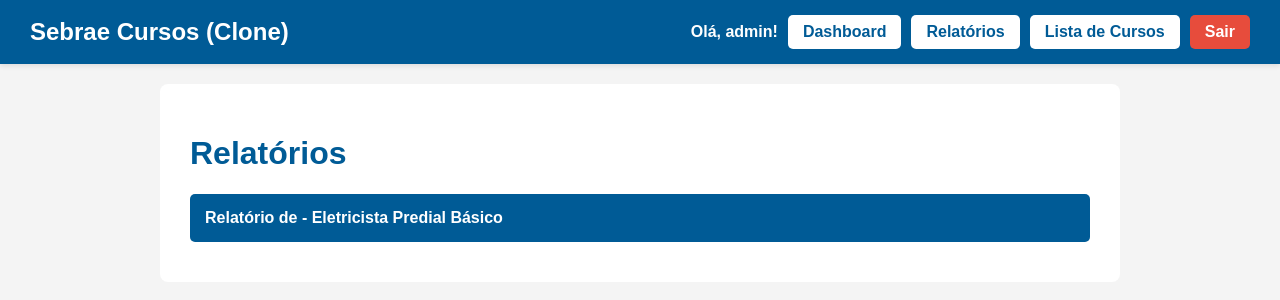
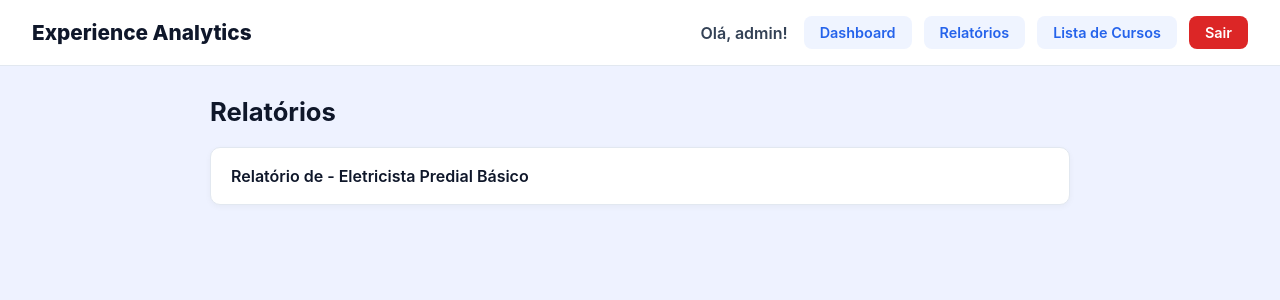
Before and after one commit to joao-c2104/Experience-Analitics, a Django app: page /relatorios/ in a window 1280 px wide. Shown: the top 300 px of the page. Run offline with Django 5.2, Linux system fonts and the light colour scheme; a user stored in the database is signed in; data comes from the database, SQL or seed files in the repository; both versions use the stored data as it was after the commit; tables that the repository leaves empty hold one stand-in row (values such as "Sample post").

Commit message:
relatorio front

```diff
--- a/cursos/templates/cursos/relatorios.html
+++ b/cursos/templates/cursos/relatorios.html
@@ -2,35 +2,134 @@
 <html lang="pt-br">
 <head>
     <meta charset="UTF-8">
-    <title>Relatórios</title>
+    <meta name="viewport" content="width=device-width, initial-scale=1.0">
+    <title>Relatórios - Experience Analytics</title>
     <style>
-        body { font-family: Arial, sans-serif; background: #f4f4f4; margin: 0; padding: 0; }
-        .container { max-width: 900px; margin: auto; background: white; padding: 30px; border-radius: 8px; margin-top: 20px; }
-        h1 { color: #005b96; }
+        /* ===== Paleta de cores do projeto ===== */
+        :root {
+            --c-primary: #2563EB;
+            --c-primary-dark: #1D4ED8;
+            --c-ink: #0F172A;
+            --c-text: #334155;
+            --c-muted: #64748B;
+            --c-bg: #EEF2FF;
+            --c-card: #FFFFFF;
+            --c-border: #E2E8F0;
+            --c-danger: #DC2626;
+            --c-danger-dark: #B91C1C;
+        }
+
+        * { box-sizing: border-box; }
+
+        body {
+            font-family: -apple-system, BlinkMacSystemFont, "Segoe UI", Roboto, Arial, sans-serif;
+            background-color: var(--c-bg);
+            color: var(--c-text);
+            margin: 0;
+            padding-bottom: 40px;
+        }
+
+        /* ===== Navbar (mesmo padrão do dashboard financeiro) ===== */
+        .navbar {
+            background-color: var(--c-card);
+            border-bottom: 1px solid var(--c-border);
+            display: flex;
+            justify-content: space-between;
+            align-items: center;
+            padding: 16px 32px;
+            margin-bottom: 30px;
+        }
+
+        .navbar h2 {
+            margin: 0;
+            font-size: 1.3rem;
+            color: var(--c-ink);
+            font-weight: 800;
+        }
+
+        .navbar .menu {
+            display: flex;
+            align-items: center;
+            gap: 12px;
+        }
+
+        .navbar .menu span {
+            font-weight: 600;
+            color: var(--c-text);
+            margin-right: 4px;
+        }
+
+        .navbar .menu a {
+            color: var(--c-primary);
+            background-color: #EFF4FF;
+            text-decoration: none;
+            padding: 8px 16px;
+            border-radius: 8px;
+            font-weight: 600;
+            font-size: 0.9rem;
+        }
+
+        .navbar .menu a:hover {
+            background-color: #DCE6FF;
+        }
+
+        .navbar .menu a.btn-sair {
+            background-color: var(--c-danger);
+            color: white;
+        }
+
+        .navbar .menu a.btn-sair:hover {
+            background-color: var(--c-danger-dark);
+        }
+
+        .container {
+            max-width: 900px;
+            margin: 0 auto;
+            padding: 0 20px;
+        }
+
+        h1 {
+            color: var(--c-ink);
+            font-size: 1.6rem;
+            margin-bottom: 20px;
+        }
+
+        /* ===== Lista de relatórios ===== */
         .btn-relatorio {
             display: block;
-            background: #005b96;
-            color: white;
+            background: var(--c-card);
+            color: var(--c-ink);
             text-decoration: none;
-            padding: 15px;
-            border-radius: 5px;
-            margin-bottom: 10px;
-            font-weight: bold;
+            padding: 18px 20px;
+            border-radius: 10px;
+            border: 1px solid var(--c-border);
+            box-shadow: 0 2px 6px rgba(0, 0, 0, 0.04);
+            margin-bottom: 12px;
+            font-weight: 600;
+            transition: background 0.15s ease, border-color 0.15s ease;
         }
-        .btn-relatorio:hover { background: #00416d; }
-        a { color: #005b96; font-weight: bold; text-decoration: none; }
+
+        .btn-relatorio:hover {
+            background: #F8FAFF;
+            border-color: var(--c-primary);
+        }
+
+        .estado-vazio {
+            color: var(--c-muted);
+            font-style: italic;
+        }
     </style>
 </head>
 <body>
 
-    <div style="background-color:#005b96;color:white;display:flex;justify-content:space-between;align-items:center;padding:15px 30px;box-shadow:0 2px 5px rgba(0,0,0,0.1);">
-        <h2 style="margin:0;font-size:24px;">Sebrae Cursos (Clone)</h2>
-        <div style="display:flex;gap:10px;align-items:center;">
-            <span style="font-weight:bold;">Olá, {{ request.user.username }}!</span>
-            <a href="{% url 'admin_dashboard_financeiro' %}" style="color:#005b96;background:white;text-decoration:none;padding:8px 15px;border-radius:5px;font-weight:bold;">Dashboard</a>
-            <a href="{% url 'relatorios' %}" style="color:#005b96;background:white;text-decoration:none;padding:8px 15px;border-radius:5px;font-weight:bold;">Relatórios</a>
-            <a href="{% url 'lista_cursos_admin' %}" style="color:#005b96;background:white;text-decoration:none;padding:8px 15px;border-radius:5px;font-weight:bold;">Lista de Cursos</a>
-            <a href="{% url 'sair' %}" style="color:white;background:#e74c3c;text-decoration:none;padding:8px 15px;border-radius:5px;font-weight:bold;">Sair</a>
+    <div class="navbar">
+        <h2>Experience Analytics</h2>
+        <div class="menu">
+            <span>Olá, {{ request.user.username }}!</span>
+            <a href="{% url 'admin_dashboard_financeiro' %}">Dashboard</a>
+            <a href="{% url 'relatorios' %}">Relatórios</a>
+            <a href="{% url 'lista_cursos_admin' %}">Lista de Cursos</a>
+            <a href="{% url 'sair' %}" class="btn-sair">Sair</a>
         </div>
     </div>
 
@@ -42,8 +141,9 @@
                 Relatório de {{ relatorio.usuario.username }} - {{ relatorio.curso.nome }}
             </a>
         {% empty %}
-        <p>Nenhum relatório foi gerado ainda.</p>
+            <p class="estado-vazio">Nenhum relatório foi gerado ainda.</p>
         {% endfor %}
     </div>
+
 </body>
 </html>
```
Also changed, not shown: db.sqlite3. Lines whose indentation alone changed are shown as unchanged.
